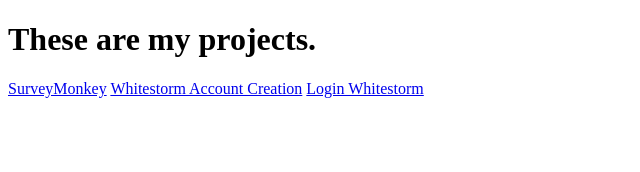
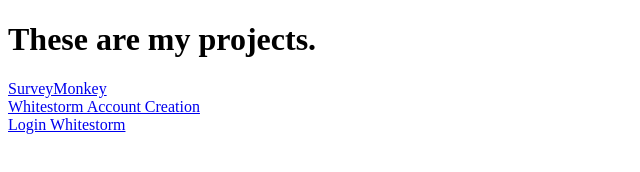
Before and after one commit to Ragmatical/Fullstack, a website: page home.html in a window 1280 px wide. Shown: the whole page, without its empty margins (0-640 px from the left). Drawn offline with Linux system fonts and the light colour scheme.

Commit message:
Add files via upload

```diff
--- a/home.html
+++ b/home.html
@@ -7,8 +7,13 @@
 <header>
   <h1>These are my projects.</h1>
 </header>
-<a href='http://ragmatical.herokuapp.com/surveymonkey'>SurveyMonkey</a>
-<a href='http://ragmatical.herokuapp.com/hw1'>Whitestorm Account Creation</a>
-<a href='http://ragmatical.herokuapp.com/login'>Login Whitestorm</a>
-
+<div>
+  <a href='http://ragmatical.herokuapp.com/surveymonkey'>SurveyMonkey</a>
+</div>
+<div>
+  <a href='http://ragmatical.herokuapp.com/hw1'>Whitestorm Account Creation</a>
+</div>
+<div>
+  <a href='http://ragmatical.herokuapp.com/login'>Login Whitestorm</a>
+</div>
 </body>
```
